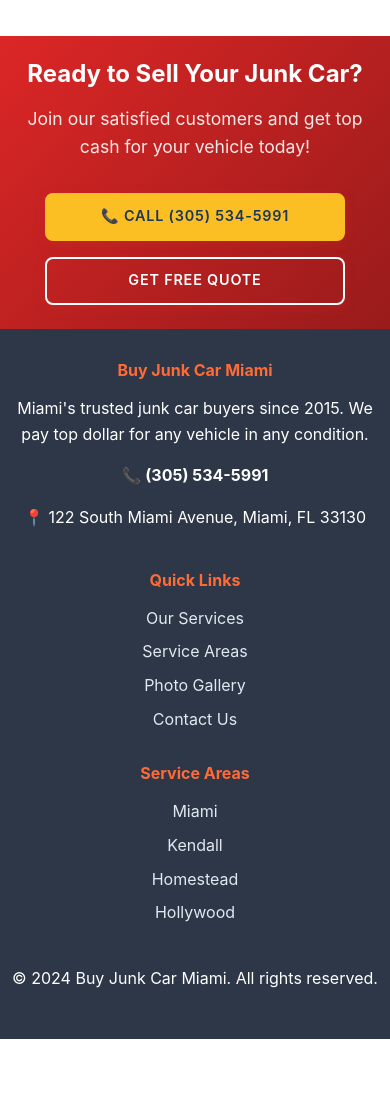
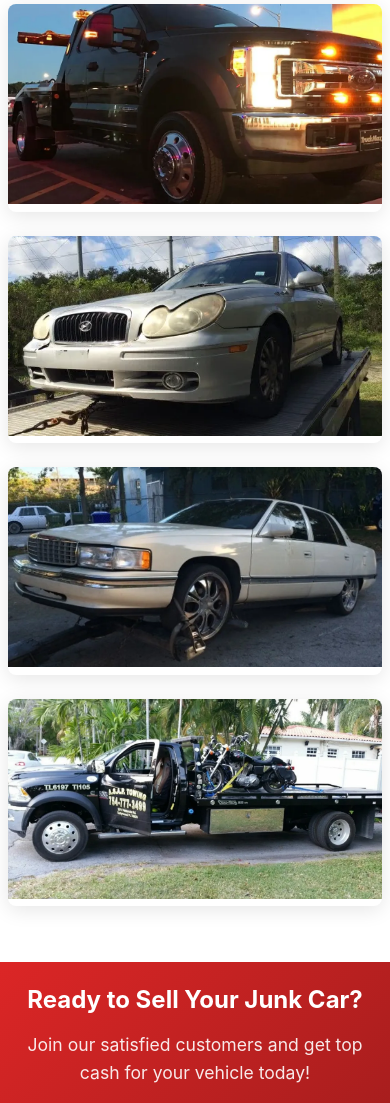
Before and after one commit to restocktime/Junkcarsmiami, a website: page gallery/index.html in a window 390 px wide. Shown: the part 1935-3038 px from the top of the page. Before the commit the page ends 2974 px from the top, so only its background shows below. Drawn offline with Linux system fonts and the light colour scheme.

Commit message:
📸 Add New WebP Images to Gallery & Homepage
✅ Added 4 new optimized WebP images (junkcars1-4.webp)
✅ Fixed filename spacing issue (junkcars1 .webp → junkcars1.webp)
✅ Integrated images into main gallery page with lightbox support
✅ Added images to homepage gallery preview section
✅ Updated gallery.js with new lightbox data for all images

PERFORMANCE BENEFIT:
- WebP format provides better compression than JPEG
- Faster loading times for gallery pages
- Enhanced visual content for customers

GALLERY FEATURES:
- 10 total gallery images now available
- Full lightbox functionality for all images
- Responsive design for mobile and desktop
- Professional overlay captions for each image

```diff
--- a/gallery/index.html
+++ b/gallery/index.html
@@ -137,6 +137,35 @@
                             <h4>Fast & Easy</h4>
                         </div>
                     </div>
+
+                    <!-- New WebP Images -->
+                    <div class="gallery-item" onclick="openLightbox('before-after-7')">
+                        <img src="../images/junkcars1.webp" alt="Miami junk car removal service" loading="lazy">
+                        <div class="gallery-overlay">
+                            <h4>Professional Service</h4>
+                        </div>
+                    </div>
+
+                    <div class="gallery-item" onclick="openLightbox('before-after-8')">
+                        <img src="../images/junkcars2.webp" alt="Cash for cars Miami" loading="lazy">
+                        <div class="gallery-overlay">
+                            <h4>Instant Cash</h4>
+                        </div>
+                    </div>
+
+                    <div class="gallery-item" onclick="openLightbox('before-after-9')">
+                        <img src="../images/junkcars3.webp" alt="Junk car towing Miami" loading="lazy">
+                        <div class="gallery-overlay">
+                            <h4>Free Towing</h4>
+                        </div>
+                    </div>
+
+                    <div class="gallery-item" onclick="openLightbox('before-after-10')">
+                        <img src="../images/junkcars4.webp" alt="Sell junk car fast Miami" loading="lazy">
+                        <div class="gallery-overlay">
+                            <h4>Quick Pickup</h4>
+                        </div>
+                    </div>
                 </div>
             </div>
         </section>
--- a/js/gallery.js
+++ b/js/gallery.js
@@ -151,6 +151,22 @@
             'before-after-6': {
                 src: '../images/contact-hero.jpg',
                 caption: 'Fast & Easy - Instant Cash Offers'
+            },
+            'before-after-7': {
+                src: '../images/junkcars1.webp',
+                caption: 'Professional Service - Miami Junk Car Removal'
+            },
+            'before-after-8': {
+                src: '../images/junkcars2.webp',
+                caption: 'Instant Cash - Top Dollar for Your Car'
+            },
+            'before-after-9': {
+                src: '../images/junkcars3.webp',
+                caption: 'Free Towing - Professional Auto Removal'
+            },
+            'before-after-10': {
+                src: '../images/junkcars4.webp',
+                caption: 'Quick Pickup - Same Day Service Available'
             }
         };
 
```
Also changed, not shown: index.html (+24 -0 lines), images/junkcars1.webp (added), images/junkcars2.webp (added), images/junkcars3.webp (added), images/junkcars4.webp (added), 1 other file.
